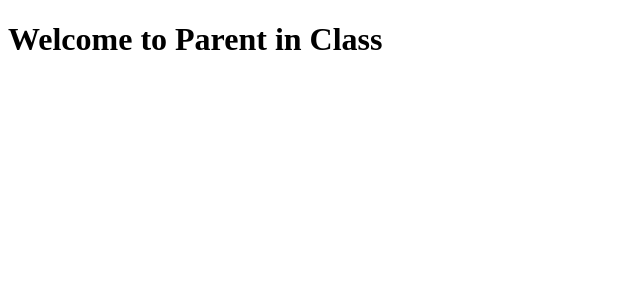
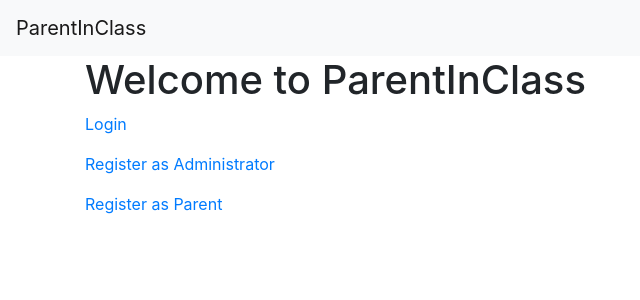
Before and after one commit to sanipop/ParentInClass, a Flask app: page / in a window 1280 px wide. Shown: the top 300 px of the page, without its empty margins (0-640 px from the left). Run offline with Flask 3, Linux system fonts and the light colour scheme; some libraries are stand-ins or nearby versions.

Commit message:
modified Index:
The Homepage function Modified

```diff
--- a/app/templates/index.html
+++ b/app/templates/index.html
@@ -1,11 +1,11 @@
-<!DOCTYPE html>
-<html lang="en">
-<head>
-    <meta charset="UTF-8">
-    <meta name="viewport" content="width=device-width, initial-scale=1.0">
-    <title>Home</title>
-</head>
-<body>
-    <h1>Welcome to Parent in Class</h1>
-</body>
-</html>
+{% extends "base.html" %}
+
+{% block title %}Home{% endblock %}
+
+{% block content %}
+<h1>Welcome to ParentInClass</h1>
+
+<p><a href="{{ url_for('main.login') }}">Login</a></p>
+<p><a href="{{ url_for('main.register_admin') }}">Register as Administrator</a></p>
+<p><a href="{{ url_for('main.register_parent') }}">Register as Parent</a></p>
+{% endblock %}
```
